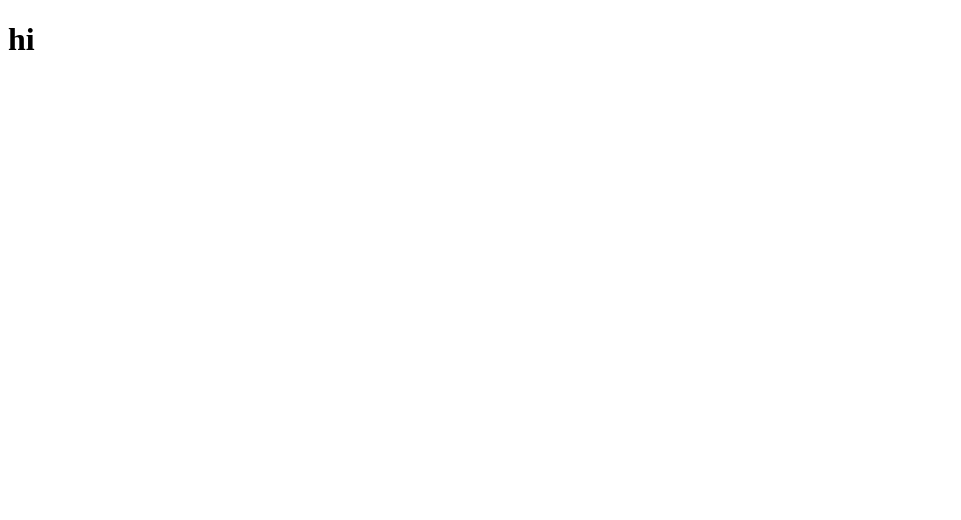
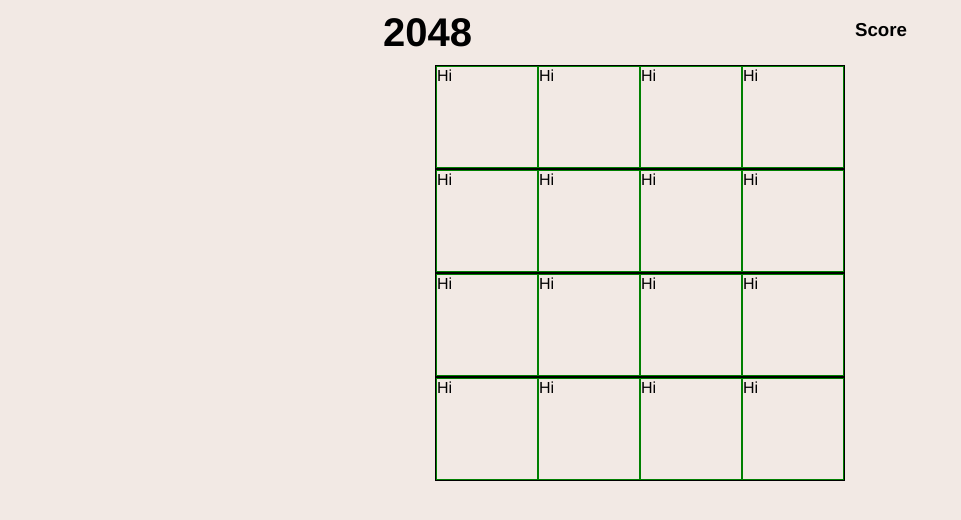
Before and after one commit to sandylcruz/2048, a React (Create React App) app: page / in a window 1280 px wide. Shown: the top 520 px of the page, without its empty margins (0-961 px from the left). Built offline with nearby package versions, Linux system fonts and the light colour scheme.

Commit message:
Render initial rows of tiles

```diff
--- a/package.json
+++ b/package.json
@@ -9,6 +9,7 @@
     "react": "^17.0.2",
     "react-dom": "^17.0.2",
     "react-scripts": "4.0.3",
+    "styled-components": "^5.3.0",
     "web-vitals": "^1.0.1"
   },
   "scripts": {
--- a/public/index.html
+++ b/public/index.html
@@ -4,40 +4,19 @@
     <meta charset="utf-8" />
     <link rel="icon" href="%PUBLIC_URL%/favicon.ico" />
     <meta name="viewport" content="width=device-width, initial-scale=1" />
-    <meta name="theme-color" content="#000000" />
+    <!-- <meta name="theme-color" content="#000000" /> -->
     <meta
       name="description"
       content="Web site created using create-react-app"
     />
     <link rel="apple-touch-icon" href="%PUBLIC_URL%/logo192.png" />
-    <!--
-      manifest.json provides metadata used when your web app is installed on a
-      user's mobile device or desktop. See https://developers.google.com/web/fundamentals/web-app-manifest/
-    -->
+
     <link rel="manifest" href="%PUBLIC_URL%/manifest.json" />
-    <!--
-      Notice the use of %PUBLIC_URL% in the tags above.
-      It will be replaced with the URL of the `public` folder during the build.
-      Only files inside the `public` folder can be referenced from the HTML.
 
-      Unlike "/favicon.ico" or "favicon.ico", "%PUBLIC_URL%/favicon.ico" will
-      work correctly both with client-side routing and a non-root public URL.
-      Learn how to configure a non-root public URL by running `npm run build`.
-    -->
-    <title>React App</title>
+    <title>2048</title>
   </head>
   <body>
     <noscript>You need to enable JavaScript to run this app.</noscript>
     <div id="root"></div>
-    <!--
-      This HTML file is a template.
-      If you open it directly in the browser, you will see an empty page.
-
-      You can add webfonts, meta tags, or analytics to this file.
-      The build step will place the bundled scripts into the <body> tag.
-
-      To begin the development, run `npm start` or `yarn start`.
-      To create a production bundle, use `npm run build` or `yarn build`.
-    -->
   </body>
 </html>
--- a/src/App.js
+++ b/src/App.js
@@ -1,10 +1,38 @@
+import Board from "./Board";
+
+import styled from "styled-components";
+
+import GlobalStyle from "./GlobalStyle";
+
+const BodyDiv = styled.div`
+  height: 100%;
+  // background-color: pink;
+`;
+
+const HeaderDiv = styled.div`
+  display: flex;
+  flex-direction: row;
+  justify-content: space-evenly;
+`;
+
+const StyledH1 = styled.h1`
+  font-family: helvetica;
+  text-align: center;
+`;
+
 const App = () => {
   return (
-    <div className="App">
-      <header className="App-header">
-        <h1>hi</h1>
+    <BodyDiv>
+      <GlobalStyle />
+      <header>
+        <HeaderDiv>
+          <StyledH1>2048</StyledH1>
+          <h3>Score</h3>
+        </HeaderDiv>
+
+        <Board />
       </header>
-    </div>
+    </BodyDiv>
   );
 };
 
--- /dev/null
+++ b/src/Board.js
@@ -0,0 +1,23 @@
+import React from "react";
+import styled from "styled-components";
+
+import Row from "./Row";
+
+const BoardContainer = styled.div`
+  display: flex;
+  flex-direction: column;
+  align-items: center;
+`;
+
+const Board = () => {
+  return (
+    <BoardContainer>
+      <Row />
+      <Row />
+      <Row />
+      <Row />
+    </BoardContainer>
+  );
+};
+
+export default Board;
--- /dev/null
+++ b/src/GlobalStyle.js
@@ -0,0 +1,40 @@
+import { createGlobalStyle } from "styled-components";
+
+const GlobalStyle = createGlobalStyle`
+  html,
+  body,
+  section,
+  article,
+  h1,
+  h2,
+  p,
+  strong,
+  em,
+  a {
+    margin: 0;
+    border: 0;
+    padding: 0;
+    outline: 0;
+    box-sizing: inherit;
+    text-decoration: inherit;
+    text-align: inherit;
+    background: transparent;
+    color: inherit;
+    font-family:  "Helvetica Neue", Helvetica, Arial, sans-serif;
+  }
+  h1 {
+    font-size: 40px;
+    font-weight: bold;
+    margin: 10px;
+  }
+  h2 {
+    font-size: 25px;
+    font-weight: bold;
+    margin: 10px;
+  }
+  body {
+    background-color: #f2e9e4;
+  }
+`;
+
+export default GlobalStyle;
--- a/src/Row.js
+++ b/src/Row.js
@@ -1,3 +1,26 @@
-const Row = () => {};
+import React from "react";
+import styled from "styled-components";
+
+import Tile from "./Tile";
+
+const RowContainer = styled.div`
+  max-width: 500px;
+  border: 1px solid black;
+  display: flex;
+  flex-direction: row;
+  justify-content: space-between;
+
+`;
+
+const Row = () => {
+  return (
+    <RowContainer>
+      <Tile />
+      <Tile />
+      <Tile />
+      <Tile />
+    </RowContainer>
+  );
+};
 
 export default Row;
--- /dev/null
+++ b/src/Tile.js
@@ -0,0 +1,14 @@
+import React from "react";
+import styled from "styled-components";
+
+const StyledTile = styled.div`
+  border: 1px solid green;
+  width: 100px;
+  height: 100px;
+`;
+
+const Tile = () => {
+  return <StyledTile>Hi</StyledTile>;
+};
+
+export default Tile;
```
Also changed, not shown: 1 other file (tests, documents, lock files or other folders).
